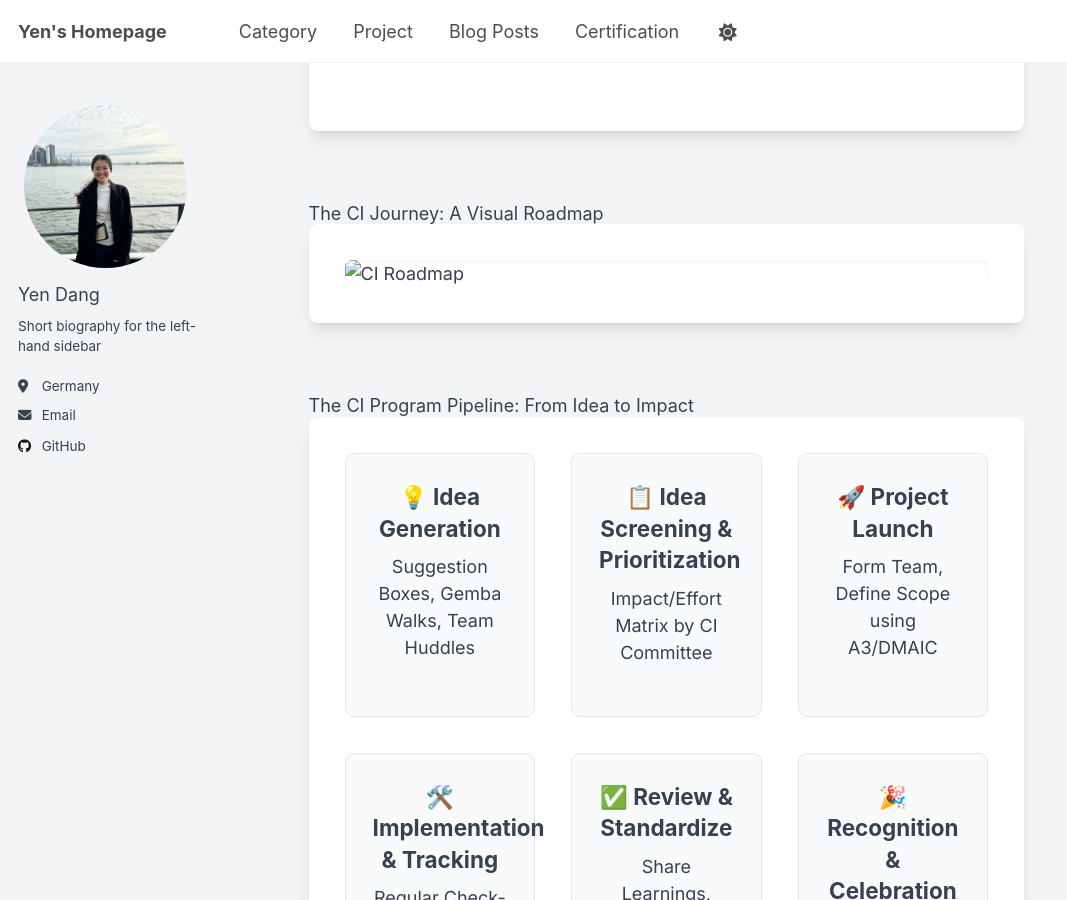
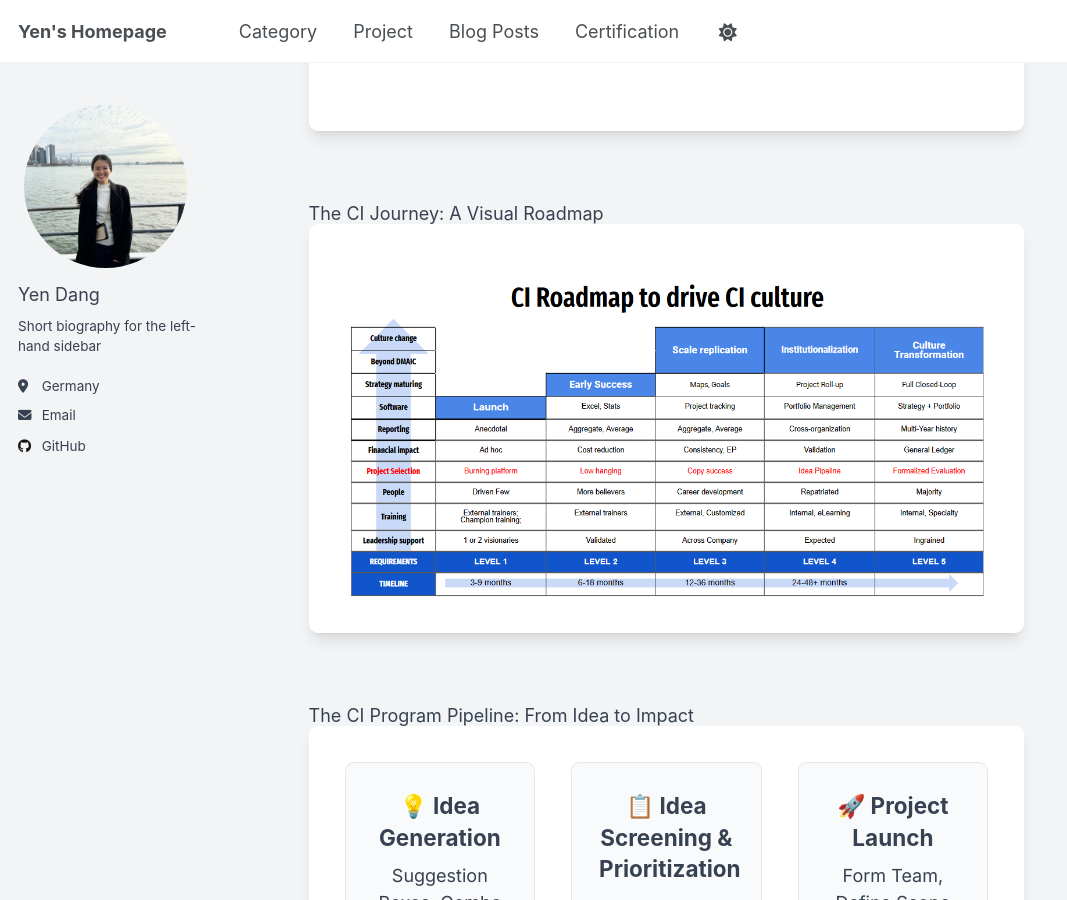
Before and after one commit to yen010390/yen010390.github.io, a Jekyll site: the page built from _posts/2013-08-14-blog-post-2.html, in a window 1280 px wide and 900 px high, scrolled down 608 px. Shown: the whole window, without its empty margins (0-1067 px from the left). Built offline with Jekyll 4.4.1, drawn with Linux system fonts in a browser that asks for light colours; nearby versions of some CDN libraries.

Commit message:
Update 2013-08-14-blog-post-2.html

```diff
--- a/_posts/2013-08-14-blog-post-2.html
+++ b/_posts/2013-08-14-blog-post-2.html
@@ -83,7 +83,7 @@ tags:
         <section id="roadmap" class="mb-16">
             <h1 class="section-title"><span class="highlight">The CI Journey: A Visual Roadmap</span></h1>
             <div class="max-w-6xl mx-auto bg-white p-8 rounded-lg shadow-lg">
-                <img src="/image/CI-roadmap.png" alt="CI Roadmap" class="w-full rounded-md shadow-inner">
+                <img src="/images/CI-roadmap.png" alt="CI Roadmap" class="w-full rounded-md shadow-inner">
             </div>
         </section>
 
```
